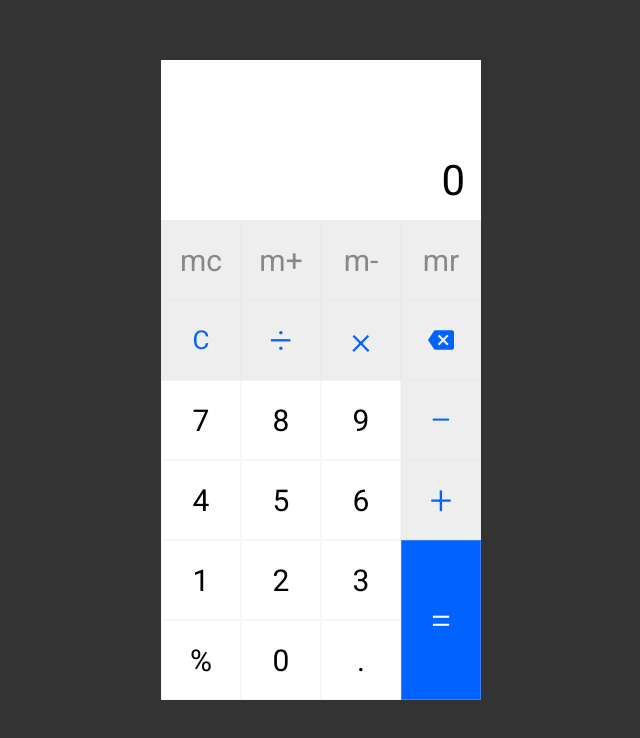
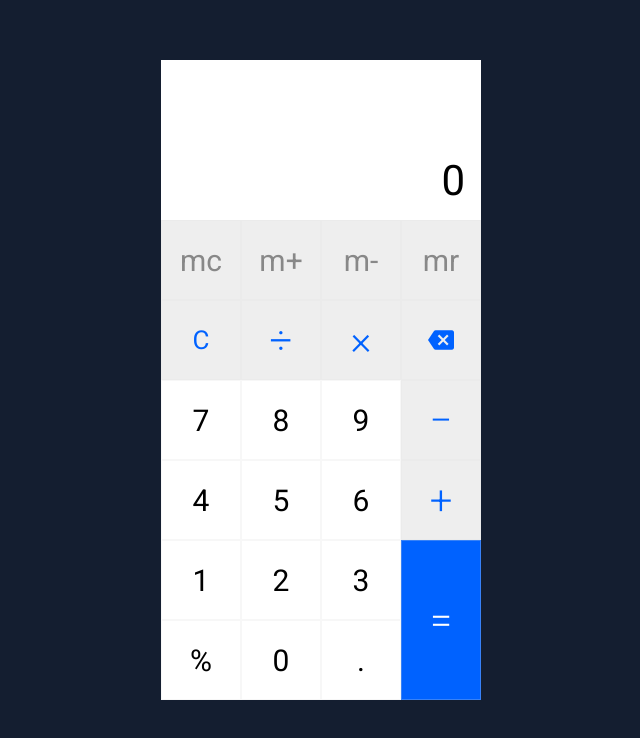
Before and after one commit to ClementCatel/vue-calculator, a Vue app: page / in a window 1280 px wide. Shown: the top 738 px of the page, without its empty margins (319-959 px from the left). Built offline with nearby package versions, Linux system fonts and the light colour scheme.

Commit message:
Change the background-color

```diff
--- a/src/App.vue
+++ b/src/App.vue
@@ -26,6 +26,6 @@ export default {
 
 body {
   margin: 0;
-  background-color: #333
+  background-color: #141E30
 }
 </style>
```
